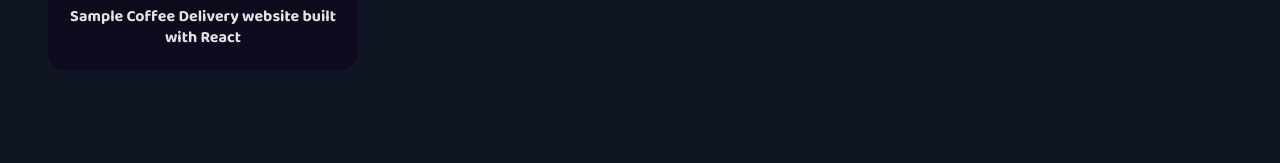
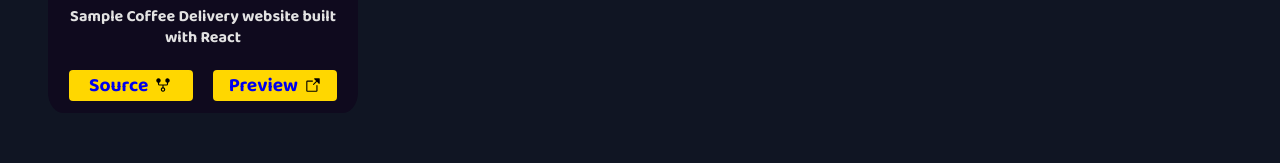
Before and after one commit to ssisaias/portfolio, a React (Vite) app: page / in a window 1280 px wide. Shown: the part 469-632 px from the top of the page. Built offline with nearby package versions, Linux system fonts and the light colour scheme.

Commit message:
Add links to card

```diff
--- a/src/components/WebsiteCard/CardFooterButtons/styles.ts
+++ b/src/components/WebsiteCard/CardFooterButtons/styles.ts
@@ -1,10 +1,29 @@
 import { styled } from "styled-components";
 
-export const CardFooterContainer = styled.div`
+export const WSCardFooterContainer = styled.div`
     display: flex;
-    flex-direction: row;
-    width: 13rem;
-    height: auto;
-    align-items: center;
-    margin-left: 1.5rem;
+    justify-content: space-evenly;
+
+    a:link { text-decoration: none; }
+    a:visited { text-decoration: none; }
+
+    a{
+        display: flex;
+        border-radius: 4px;
+        cursor: pointer;
+        margin-bottom: 12px;
+        width: 40%;
+        justify-content: center;
+        align-items: center;
+        background: ${prosp => prosp.theme['yellow-light']};
+
+
+        gap: 6px;
+
+        span{
+            font-family: 'Baloo 2';
+            font-size: 1.2rem;
+        }
+    }
+
 `
--- a/src/components/WebsiteCard/index.tsx
+++ b/src/components/WebsiteCard/index.tsx
@@ -1,6 +1,9 @@
 import { WebsiteCardContainer, WsCardDescriptionContainer } from "./styles"
 import { CardInterface } from "../../interface/interfaces"
 import { CardHeaderImg } from "./CardImgHeader/styles"
+import { WSCardFooterContainer } from "./CardFooterButtons/styles"
+import { ArrowSquareOut, GitFork } from "@phosphor-icons/react"
+import { Link } from "react-router-dom"
 
 export interface WebsiteCardProps {
   cardItem: CardInterface
@@ -21,6 +24,22 @@
       <WsCardDescriptionContainer>
         <h4>{cardItem.description}</h4>
       </WsCardDescriptionContainer>
+
+      <WSCardFooterContainer>
+
+
+          <Link to={cardItem.github || ""} target="_blank">
+            <span>Source</span>
+            <GitFork color="" size={18} />
+          </Link>
+
+
+          <Link to={cardItem.sitelink || ""} target="_blank">
+            <span>Preview</span>
+            <ArrowSquareOut color="" size={18} />
+          </Link>
+
+      </WSCardFooterContainer>
     </WebsiteCardContainer>
   )
 }
```
